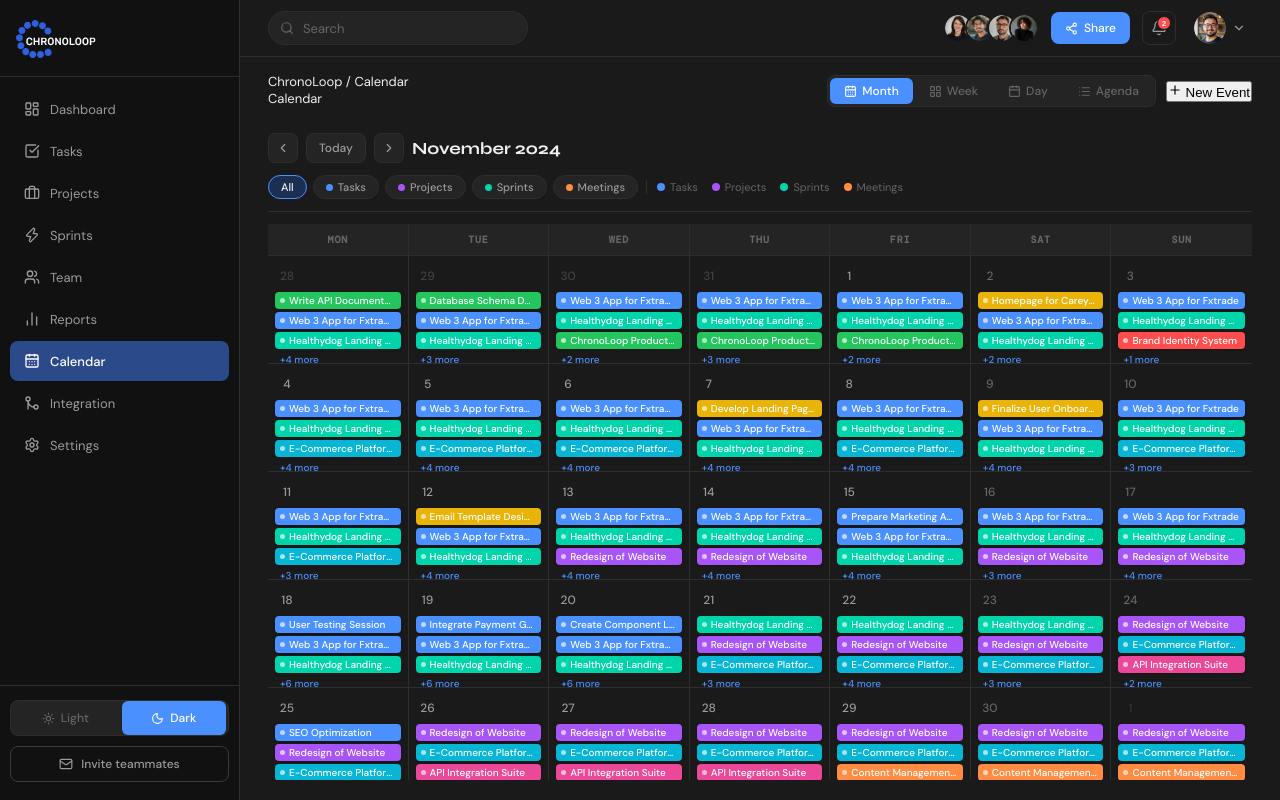
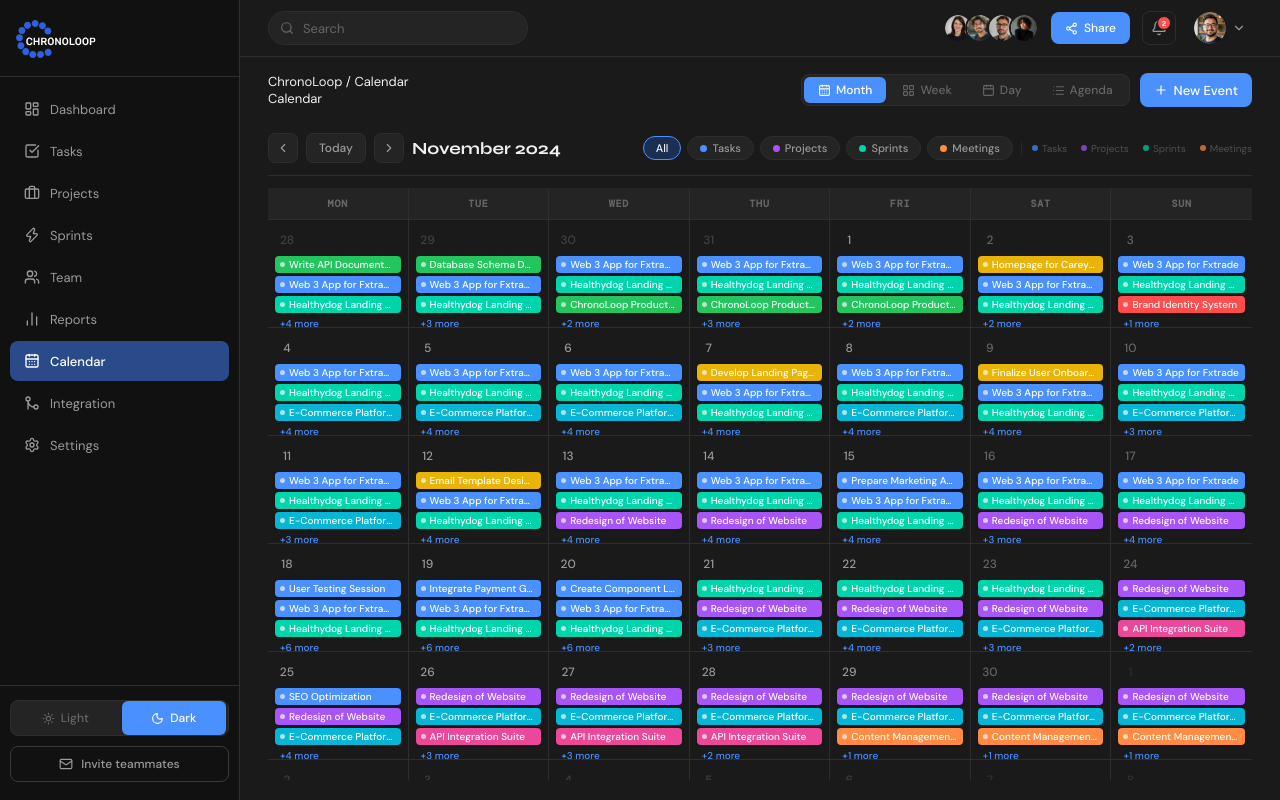
Before and after one commit to Jdbdesign/CHRONOLOOP-frontend, a React (Vite) app: page /calendar in a window 1280 px wide. Built offline with nearby package versions, Linux system fonts and the light colour scheme; a web font is replaced by a local one.

Commit message:
fix: use Button primitive for New Event button; differentiate legend from filter chips

```diff
--- a/src/components/calendar/CalAgendaView.tsx
+++ b/src/components/calendar/CalAgendaView.tsx
@@ -3,6 +3,7 @@ import { CalendarX, Plus } from 'lucide-react'
 import { addDays } from 'date-fns'
 import type { CalendarEvent } from '../../types/calendar'
 import { calToISO, calFmtTime, getAgendaDefaultRange, TYPE_COLORS, TYPE_TEXT_COLORS } from '../../lib/calendarHelpers'
+import { Button } from '../ui/Button'
 import styles from './CalAgendaView.module.css'
 
 interface Props {
@@ -63,9 +64,9 @@ export function CalAgendaView({ events, currentDate, rangeStart, rangeEnd, onEve
           <CalendarX width={44} height={44} />
           <div className={styles.emptyTitle}>No events in this range</div>
           <div className={styles.emptySub}>Try adjusting the date range or adding a new event</div>
-          <button type="button" className="btn-primary" style={{ marginTop: 8 }} onClick={onNewEvent}>
+          <Button variant="primary" style={{ marginTop: 8 }} onClick={onNewEvent}>
             <Plus size={14} /> New Event
-          </button>
+          </Button>
         </div>
       </div>
     )
--- a/src/components/calendar/CalendarPageHeader.tsx
+++ b/src/components/calendar/CalendarPageHeader.tsx
@@ -1,5 +1,6 @@
 import { CalendarDays, LayoutGrid, Calendar, List, Plus } from 'lucide-react'
 import type { CalendarView } from '../../types/calendar'
+import { Button } from '../ui/Button'
 import styles from './CalendarPageHeader.module.css'
 
 interface Props {
@@ -37,9 +38,9 @@ export function CalendarPageHeader({ view, onViewChange, onNewEvent }: Props) {
             </button>
           ))}
         </div>
-        <button type="button" className="btn-primary" onClick={onNewEvent}>
+        <Button variant="primary" onClick={onNewEvent}>
           <Plus size={14} /> New Event
-        </button>
+        </Button>
       </div>
     </div>
   )
--- a/src/components/calendar/CalendarSubHeader.module.css
+++ b/src/components/calendar/CalendarSubHeader.module.css
@@ -105,20 +105,21 @@
   display: flex;
   align-items: center;
   gap: 14px;
-  font-size: 11px;
+  font-size: 10px;
   color: var(--text-muted);
   padding-left: 10px;
   border-left: 1px solid var(--border-subtle);
+  opacity: 0.7;
 }
 
 .legendItem {
   display: flex;
   align-items: center;
-  gap: 5px;
+  gap: 4px;
 }
 
 .legendDot {
-  width: 8px;
-  height: 8px;
+  width: 6px;
+  height: 6px;
   border-radius: 50%;
 }
```
